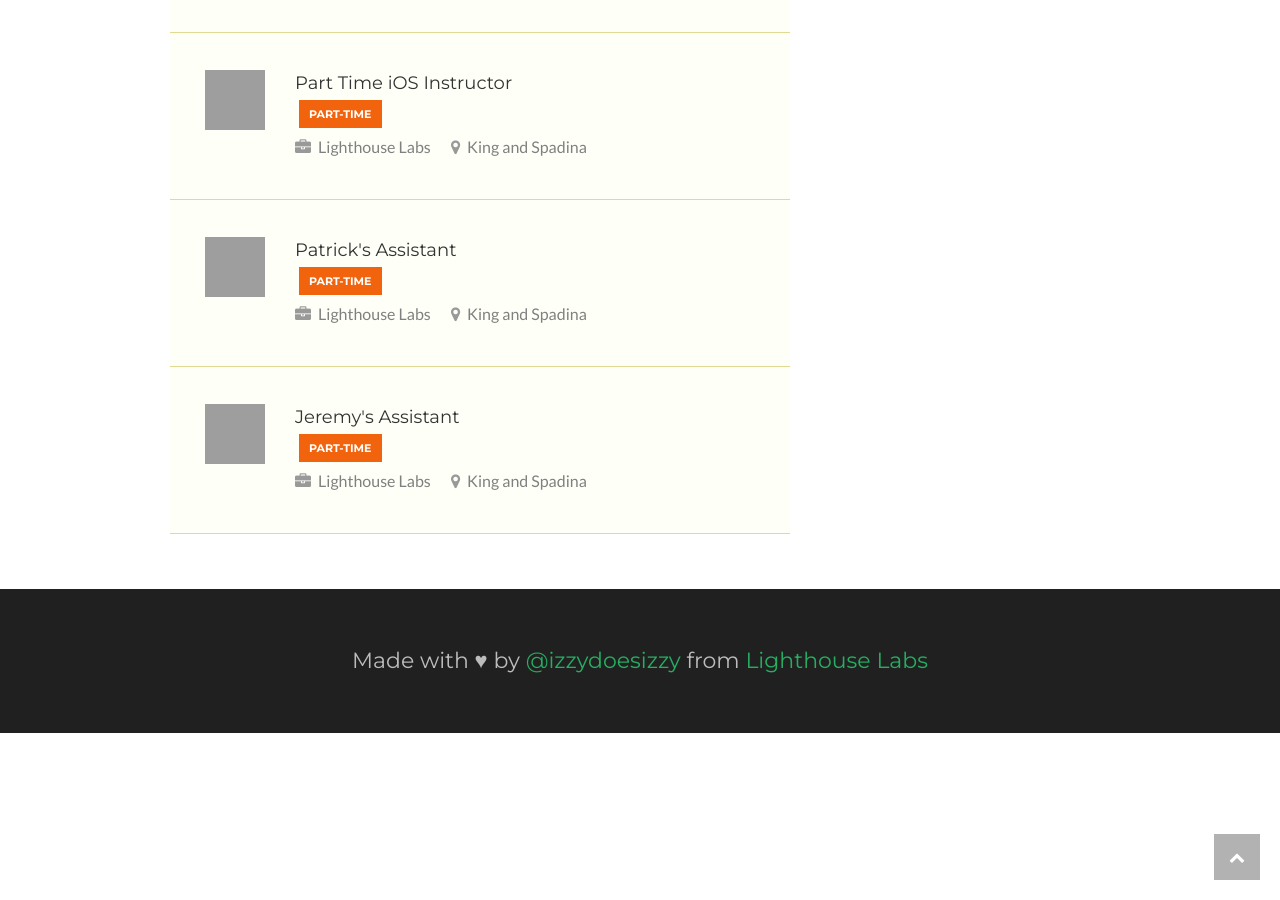
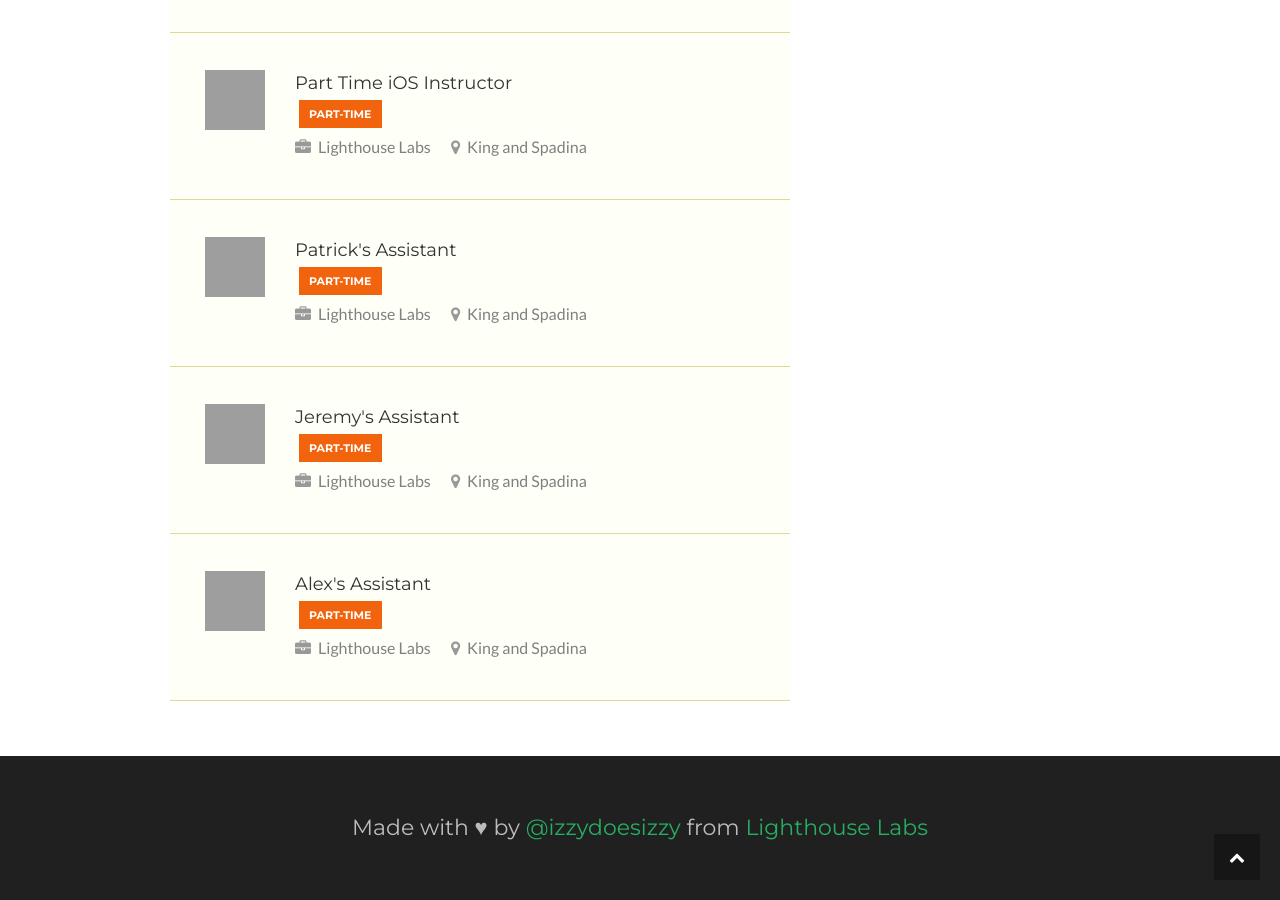
Before and after one commit to izzydoesizzy/todevjobs, a Jekyll site: the page built from index.html, in a window 1280 px wide and 900 px high, scrolled down 1855 px. Built offline with Jekyll 4.4.1, drawn with Linux system fonts in a browser that asks for light colours; grey boxes are pictures that could not be loaded.

Commit message:
Added Alex

```diff
--- a/_data/jobs.yml
+++ b/_data/jobs.yml
@@ -67,3 +67,10 @@
   company: "Lighthouse Labs"
   location: King and Spadina
   joblink: http://www.google.ca
+
+- title: "Alex's Assistant"
+  duration: Part-Time
+  imagelink: https://pbs.twimg.com/profile_images/839711043056132097/2F8DZeeB.jpg
+  company: "Lighthouse Labs"
+  location: King and Spadina
+  joblink: http://www.google.ca
```
